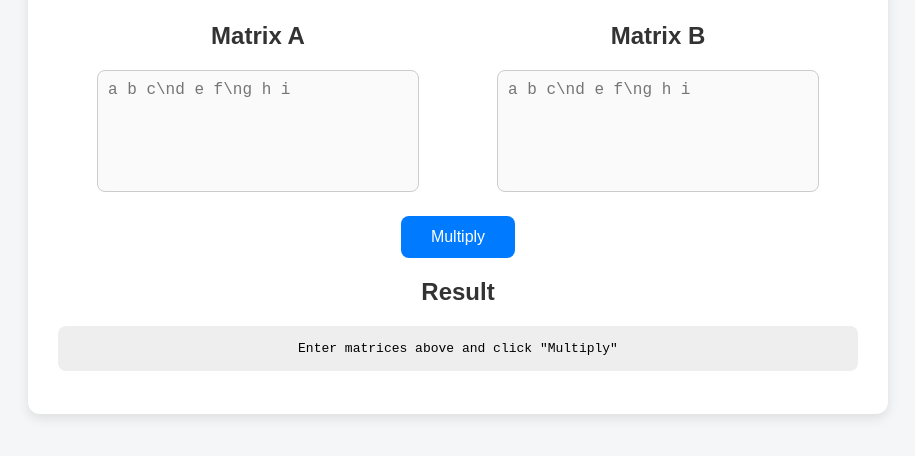
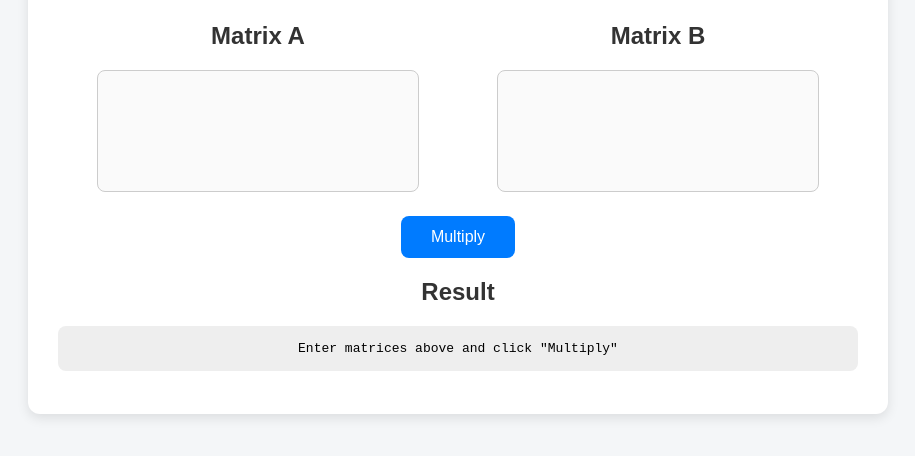
Before and after one commit to Starhopperr/MatrixMultiplier, a plain HTML site: page index.html in a window 1280 px wide. Shown: the part 128-584 px from the top of the page, without its empty margins (182-1097 px from the left). Drawn offline with Linux system fonts and the light colour scheme.

Commit message:
Update index.html

```diff
--- a/index.html
+++ b/index.html
@@ -13,11 +13,11 @@
     <div class="matrix-inputs">
       <div>
         <h2>Matrix A</h2>
-        <textarea id="matrixA" placeholder="a b c\nd e f\ng h i"></textarea>
+        <textarea id="matrixA" placeholder=""></textarea>
       </div>
       <div>
         <h2>Matrix B</h2>
-        <textarea id="matrixB" placeholder="a b c\nd e f\ng h i"></textarea>
+        <textarea id="matrixB" placeholder=""></textarea>
       </div>
     </div>
 
```
